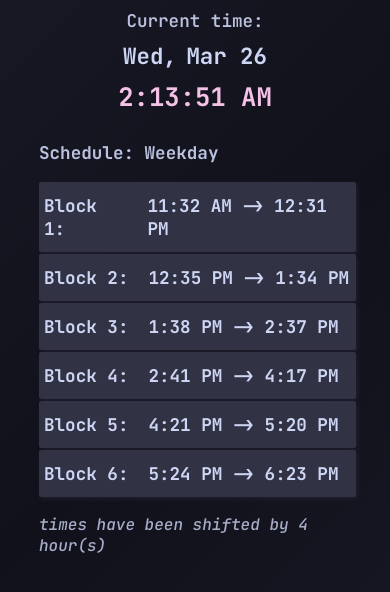
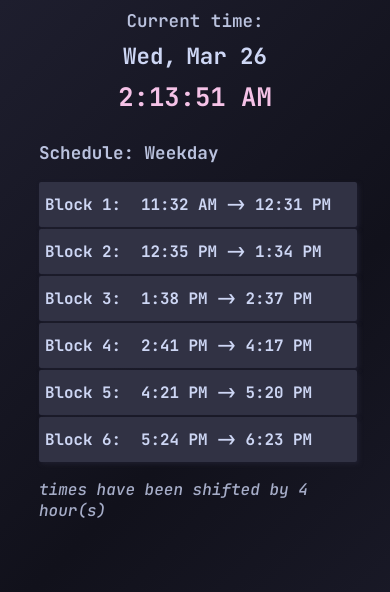
Before and after one commit to Meowcelinee/mfhsclock, a plain HTML site: page index.html in a window 390 px wide. Drawn offline with Linux system fonts and the light colour scheme; a web font is replaced by a local one.

Commit message:
improve mobile block display

```diff
--- a/styles/index.css
+++ b/styles/index.css
@@ -9,12 +9,7 @@
 }
 
 body {
-    background: linear-gradient(
-        135deg,
-        var(--mantle) 0%,
-        var(--crust) 45%,
-        var(--mantle) 90%
-    );
+    background: linear-gradient(135deg, var(--base), var(--crust), var(--base));
     color: var(--text);
     font-family: 'JetBrains Mono';
     font-weight: 500;
@@ -138,8 +133,9 @@ body {
 
         .block,
         .block-current {
+            font-size: 0.9em;
+            padding: 5px 0px 5px 6px;
             width: 100%;
-            padding: 5px 0px 5px 5px;
         }
 
         .block-num,
```
